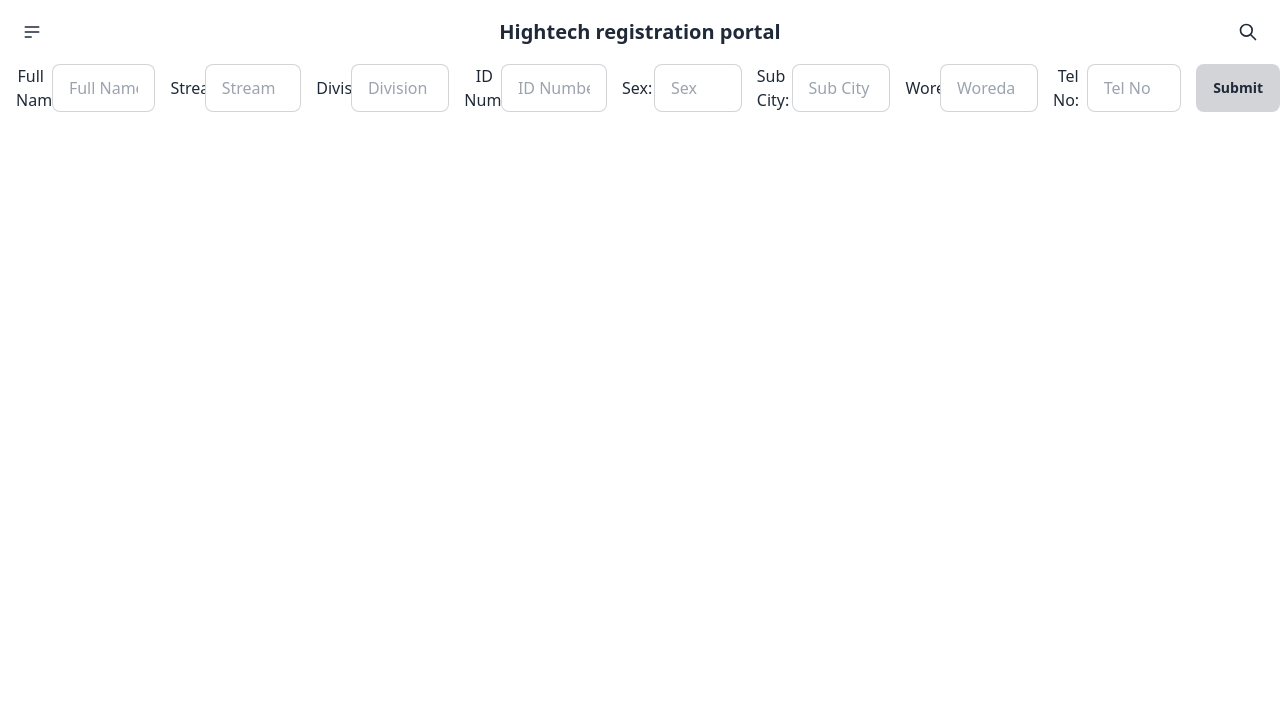
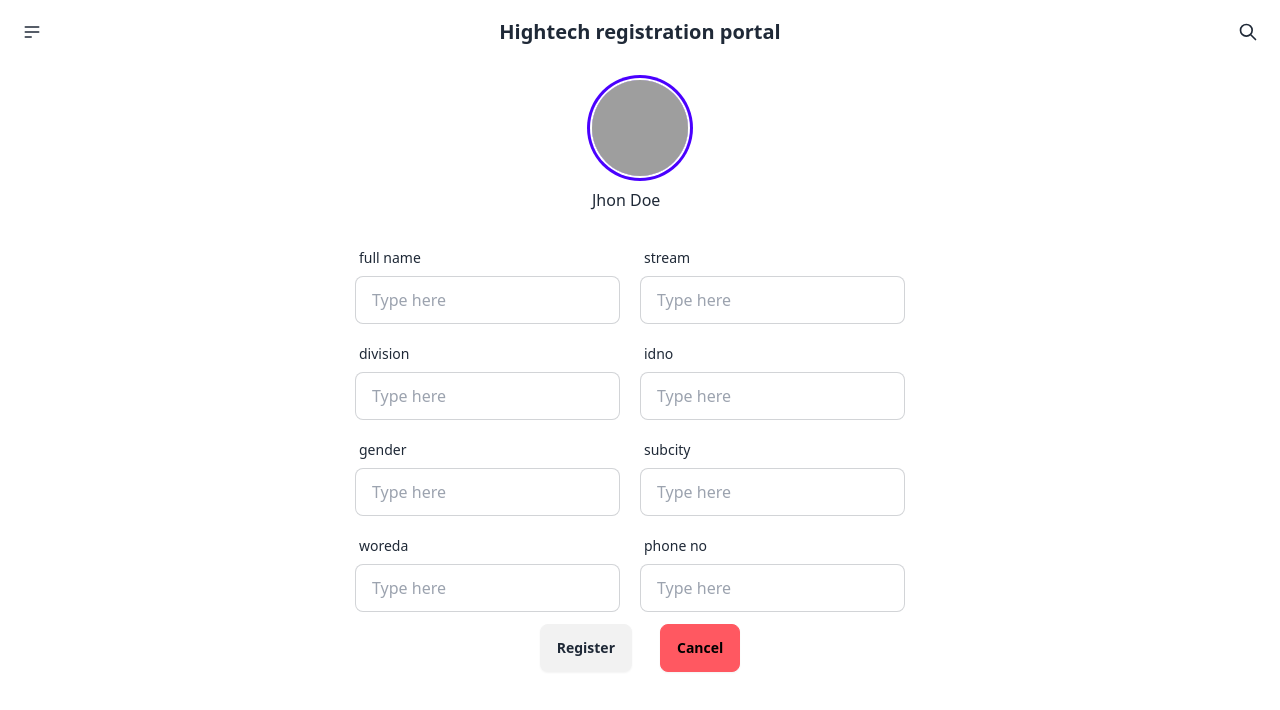
Before and after one commit to Bisratolera/hightech-project, a React (Vite) app: page /register in a window 1280 px wide. Shown: the top 710 px of the page. Built offline with nearby package versions, Linux system fonts and the light colour scheme; grey boxes are pictures that could not be loaded.

Commit message:
allmost finished ተወግቷል

```diff
--- a/package.json
+++ b/package.json
@@ -19,6 +19,7 @@
     "react": "^18.2.0",
     "react-awesome-reveal": "^4.2.7",
     "react-dom": "^18.2.0",
+    "react-hot-toast": "^2.4.1",
     "react-pdf": "^7.6.0",
     "react-router-dom": "^6.4.3",
     "sort-by": "^0.0.2"
--- a/src/pages/Registeration.jsx
+++ b/src/pages/Registeration.jsx
@@ -1,91 +1,100 @@
 import React from 'react';
 import { Fade } from 'react-awesome-reveal';
+import {Toaster, toast} from "react-hot-toast"
+
+const Registeration = () => {
+  function showToast() {
+    toast.success("it works :)");
+  }
+  return (
+  <Fade direction="left" cascade triggerOnce>
+    <Toaster />
+    <form className="flex flex-col gap-3 items-center" onSubmit={showToast}>
+      {/* student's image with its name */}
+      <div className="flex flex-col gap-3 py-4">
+      <div className="avatar">
+        <div className="w-24 rounded-full ring ring-primary ring-offset-base-100 ring-offset-2">
+            <img src="https://daisyui.com/images/stock/photo-1534528741775-53994a69daeb.jpg" />
+        </div>
+      </div>
+      <label>Jhon Doe</label>
+      </div>
+      {/* main form elements*/}
+      <div className="flex flex-row gap-5">
+      <label className="form-control w-full max-w-xs">
+      <div className="label">
+     <span className="label-text">full name</span>
+      </div>
+      <input type="text" placeholder="Type here" className="input input-bordered w-full max-w-xs" />
+      </label>
+      {/*  */}
+      <label className="form-control w-full max-w-xs">
+      <div className="label">
+     <span className="label-text">stream</span>
+      </div>
+      <input type="text" placeholder="Type here" className="input input-bordered w-full max-w-xs" />
+      </label>
+        <div className="flex flex-col gap-3"></div>
+      </div>
+      {/* form element next */}
+      <div className="flex flex-row gap-5">
+      <label className="form-control w-full max-w-xs">
+      <div className="label">
+     <span className="label-text">division</span>
+      </div>
+      <input type="text" placeholder="Type here" className="input input-bordered w-full max-w-xs" />
+      </label>
+      {/*  */}
+      <label className="form-control w-full max-w-xs">
+      <div className="label">
+     <span className="label-text">idno</span>
+      </div>
+      <input type="text" placeholder="Type here" className="input input-bordered w-full max-w-xs" />
+      </label>
+        <div className="flex flex-col gap-3"></div>
+      </div>
+      {/*  */}
+      <div className="flex flex-row gap-5">
+      <label className="form-control w-full max-w-xs">
+      <div className="label">
+     <span className="label-text">gender</span>
+      </div>
+      <input type="text" placeholder="Type here" className="input input-bordered w-full max-w-xs" />
+      </label>
+      {/*  */}
+      <label className="form-control w-full max-w-xs">
+      <div className="label">
+     <span className="label-text">subcity</span>
+      </div>
+      <input type="text" placeholder="Type here" className="input input-bordered w-full max-w-xs" />
+      </label>
+        <div className="flex flex-col gap-3"></div>
+      </div>
+
+      <div className="flex flex-row gap-5">
+      <label className="form-control w-full max-w-xs">
+      <div className="label">
+     <span className="label-text">woreda</span>
+      </div>
+      <input type="text" placeholder="Type here" className="input input-bordered w-full max-w-xs" />
+      </label>
+      {/*  */}
+      <label className="form-control w-full max-w-xs">
+      <div className="label">
+     <span className="label-text">phone no</span>
+      </div>
+      <input type="text" placeholder="Type here" className="input input-bordered w-full max-w-xs" />
+      </label>
+        <div className="flex flex-col gap-3"></div>
+      </div>
 
 
-const Registeration = () => {
-  return (
-  <Fade direction="left" cascade triggerOnce>
-    <div className="join flex flex-row items-start w-full justify-end gap-4 pl-4">
-      <div className="flex flex-row gap-2 items-center justify-center">
-        <label htmlFor="fullName" className="w-1/5 text-right">
-          Full Name:
-        </label>
-        <input
-          className="input input-bordered w-4/5 h-12"
-          placeholder="Full Name"
-        />
-      </div>
-      <div className="flex flex-row gap-2 items-center justify-center">
-        <label htmlFor="stream" className="w-1/5 text-right">
-          Stream:
-        </label>
-        <input
-          className="input input-bordered w-4/5 h-12"
-          placeholder="Stream"
-        />
-      </div>
-      <div className="flex flex-row gap-2 items-center justify-center">
-        <label htmlFor="division" className="w-1/5 text-right">
-          Division:
-        </label>
-        <input
-          className="input input-bordered w-4/5 h-12"
-          placeholder="Division"
-        />
-      </div>
-      <div className="flex flex-row gap-2 items-center justify-center">
-        <label htmlFor="idNo" className="w-1/5 text-right">
-          ID Number:
-        </label>
-        <input
-          className="input input-bordered w-4/5 h-12"
-          placeholder="ID Number"
-        />
-      </div>
-      <div className="flex flex-row gap-2 items-center justify-center">
-        <label htmlFor="sex" className="w-1/5 text-right">
-          Sex:
-        </label>
-        <input
-          className="input input-bordered w-4/5 h-12"
-          placeholder="Sex"
-        />
-      </div>
-      <div className="flex flex-row gap-2 items-center justify-center">
-        <label htmlFor="sc" className="w-1/5 text-right">
-          Sub City:
-        </label>
-        <input
-          className="input input-bordered w-4/5 h-12"
-          placeholder="Sub City"
-        />
-      </div>
-      <Fade direction='right' cascade triggerOnce>
-      <div className="flex flex-row gap-2 items-center justify-center">
-        <label htmlFor="woreda" className="w-1/5 text-right">
-          Woreda:
-        </label>
-        <input
-          className="input input-bordered w-4/5 h-12"
-          placeholder="Woreda"
-        />
-      </div>
-      </Fade>
-      <Fade direction="right" cascade triggerOnce>
-      <div className="flex flex-row gap-2 items-center justify-center">
-        <label htmlFor="telNo" className="w-1/5 text-right">
-          Tel No:
-        </label>
-        <input
-          className="input input-bordered w-4/5 h-12"
-          placeholder="Tel No"
-        />
-      </div>
-    </Fade>
-      <button className="btn btn-active btn-ghost relative justify-center items-center rounded-square border-inherit bg-orange-600 w-100 h-12">
-        Submit
-      </button>
-    </div>
+
+      <div className="flex flex-row gap-7">
+          <button type="submit" className='btn' >Register</button>
+          <button type="reset" className='btn btn-error'>Cancel</button>
+        </div>
+    </form>
   </Fade>
   );
 };
--- a/src/pages/Students.jsx
+++ b/src/pages/Students.jsx
@@ -2,23 +2,40 @@ import React from 'react'
 
 const Students = () => {
   return (
-    <div><div className="overflow-x-auto">
+    <div>
+      <div style={{overflowX: "auto"}}>
   <table className="table">
     {/* head */}
     <thead>
       <tr>
         <th></th>
-          <th>Name</th>
-          <th>Job</th>
-          <th>Favorite Color</th>
+        <th>FULLNAME</th>
+        <th>STREAM</th>
+        <th>DIVISION</th>
+        <th>ID NUMBER</th>
+        <th>GENDER</th>
+        <th>SUB CITY</th>
+        <th>WOREDA</th>
+        <th>PHONE NUMBER</th>
+        <th>QR</th>
+        <th>CREATED AT</th>
+        <th>UPDATED AT</th>
       </tr>
     </thead>
     <tbody>
       {/* row 1 */}
-        <tr>
+      <tr className="bg-base-200">
         <th>1</th>
         <td>Cy Ganderton</td>
         <td>Quality Control Specialist</td>
+        <td>Blue</td>
+        <td>Blue</td>
+        <td>Blue</td>
+        <td>Blue</td>
+        <td>Blue</td>
+        <td>Lorem ipsum dolor sit amet consectetur adipisicing elit. Optio inventore illum eum rem nemo, dolor possimus dicta autem sunt quaerat eos. Quidem, quas at odit inventore dolorem eveniet minima blanditiis.</td>
+        <td>Blue</td>
+        <td>Blue</td>
         <td>Blue</td>
       </tr>
       {/* row 2 */}
@@ -37,7 +54,8 @@ const Students = () => {
       </tr>
     </tbody>
   </table>
-  </div></div>
+</div>
+    </div>
   )
 }
 
```
Also changed, not shown: 1 other file (tests, documents, lock files or other folders). Lines whose indentation alone changed are shown as unchanged.
